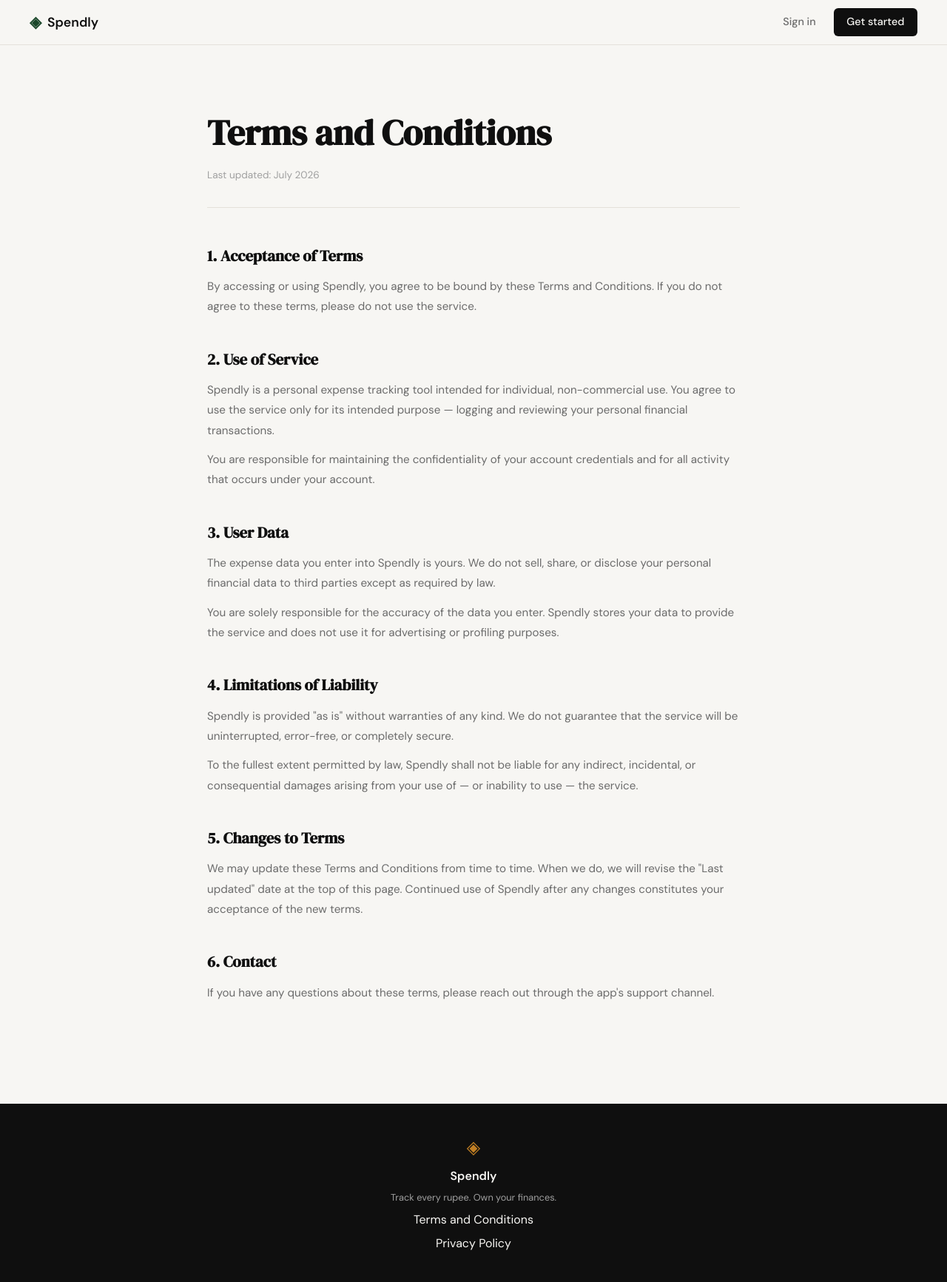
After one commit to abhishekgoyat-materialplus/spendly, a Flask app: page /terms in a window 1280 px wide. The commit adds this page. Shown: the whole page at 74% size. Run offline with Flask 3, Linux system fonts and the light colour scheme.

Commit message:
landing: add terms and conditions page and route

```diff
--- a/app.py
+++ b/app.py
@@ -20,6 +20,11 @@ def register():
 @app.route("/login")
 def login():
     return render_template("login.html")
+
+
+@app.route("/terms")
+def terms():
+    return render_template("terms.html")
 
 
 # ------------------------------------------------------------------ #
--- a/static/css/style.css
+++ b/static/css/style.css
@@ -508,6 +508,56 @@ a { color: inherit; text-decoration: none; }
 }
 
 /* ------------------------------------------------------------------ */
+/* Legal pages (Terms, Privacy)                                        */
+/* ------------------------------------------------------------------ */
+
+.legal-page {
+    padding: 5rem 2rem 6rem;
+}
+
+.legal-inner {
+    max-width: 720px;
+    margin: 0 auto;
+}
+
+.legal-title {
+    font-family: var(--font-display);
+    font-size: clamp(2rem, 4vw, 3rem);
+    color: var(--ink);
+    margin-bottom: 0.5rem;
+}
+
+.legal-updated {
+    font-size: 0.85rem;
+    color: var(--ink-faint);
+    margin-bottom: 3rem;
+    padding-bottom: 2rem;
+    border-bottom: 1px solid var(--border);
+}
+
+.legal-section {
+    margin-bottom: 2.5rem;
+}
+
+.legal-section h2 {
+    font-family: var(--font-display);
+    font-size: 1.3rem;
+    color: var(--ink);
+    margin-bottom: 0.75rem;
+}
+
+.legal-section p {
+    font-size: 0.95rem;
+    color: var(--ink-muted);
+    line-height: 1.8;
+    margin-bottom: 0.75rem;
+}
+
+.legal-section p:last-child {
+    margin-bottom: 0;
+}
+
+/* ------------------------------------------------------------------ */
 /* Responsive                                                          */
 /* ------------------------------------------------------------------ */
 
--- a/templates/base.html
+++ b/templates/base.html
@@ -34,7 +34,7 @@
             <span class="brand-icon">◈</span>
             <span class="footer-name">Spendly</span>
             <p class="footer-copy">Track every rupee. Own your finances.</p>
-            <a href="#">Terms and Conditions</a>
+            <a href="/terms">Terms and Conditions</a>
             <a href="#">Privacy Policy</a>
         </div>
     </footer>
--- /dev/null
+++ b/templates/terms.html
@@ -0,0 +1,47 @@
+{% extends "base.html" %}
+
+{% block title %}Terms and Conditions — Spendly{% endblock %}
+
+{% block content %}
+
+<section class="legal-page">
+    <div class="legal-inner">
+        <h1 class="legal-title">Terms and Conditions</h1>
+        <p class="legal-updated">Last updated: July 2026</p>
+
+        <div class="legal-section">
+            <h2>1. Acceptance of Terms</h2>
+            <p>By accessing or using Spendly, you agree to be bound by these Terms and Conditions. If you do not agree to these terms, please do not use the service.</p>
+        </div>
+
+        <div class="legal-section">
+            <h2>2. Use of Service</h2>
+            <p>Spendly is a personal expense tracking tool intended for individual, non-commercial use. You agree to use the service only for its intended purpose — logging and reviewing your personal financial transactions.</p>
+            <p>You are responsible for maintaining the confidentiality of your account credentials and for all activity that occurs under your account.</p>
+        </div>
+
+        <div class="legal-section">
+            <h2>3. User Data</h2>
+            <p>The expense data you enter into Spendly is yours. We do not sell, share, or disclose your personal financial data to third parties except as required by law.</p>
+            <p>You are solely responsible for the accuracy of the data you enter. Spendly stores your data to provide the service and does not use it for advertising or profiling purposes.</p>
+        </div>
+
+        <div class="legal-section">
+            <h2>4. Limitations of Liability</h2>
+            <p>Spendly is provided "as is" without warranties of any kind. We do not guarantee that the service will be uninterrupted, error-free, or completely secure.</p>
+            <p>To the fullest extent permitted by law, Spendly shall not be liable for any indirect, incidental, or consequential damages arising from your use of — or inability to use — the service.</p>
+        </div>
+
+        <div class="legal-section">
+            <h2>5. Changes to Terms</h2>
+            <p>We may update these Terms and Conditions from time to time. When we do, we will revise the "Last updated" date at the top of this page. Continued use of Spendly after any changes constitutes your acceptance of the new terms.</p>
+        </div>
+
+        <div class="legal-section">
+            <h2>6. Contact</h2>
+            <p>If you have any questions about these terms, please reach out through the app's support channel.</p>
+        </div>
+    </div>
+</section>
+
+{% endblock %}
```
